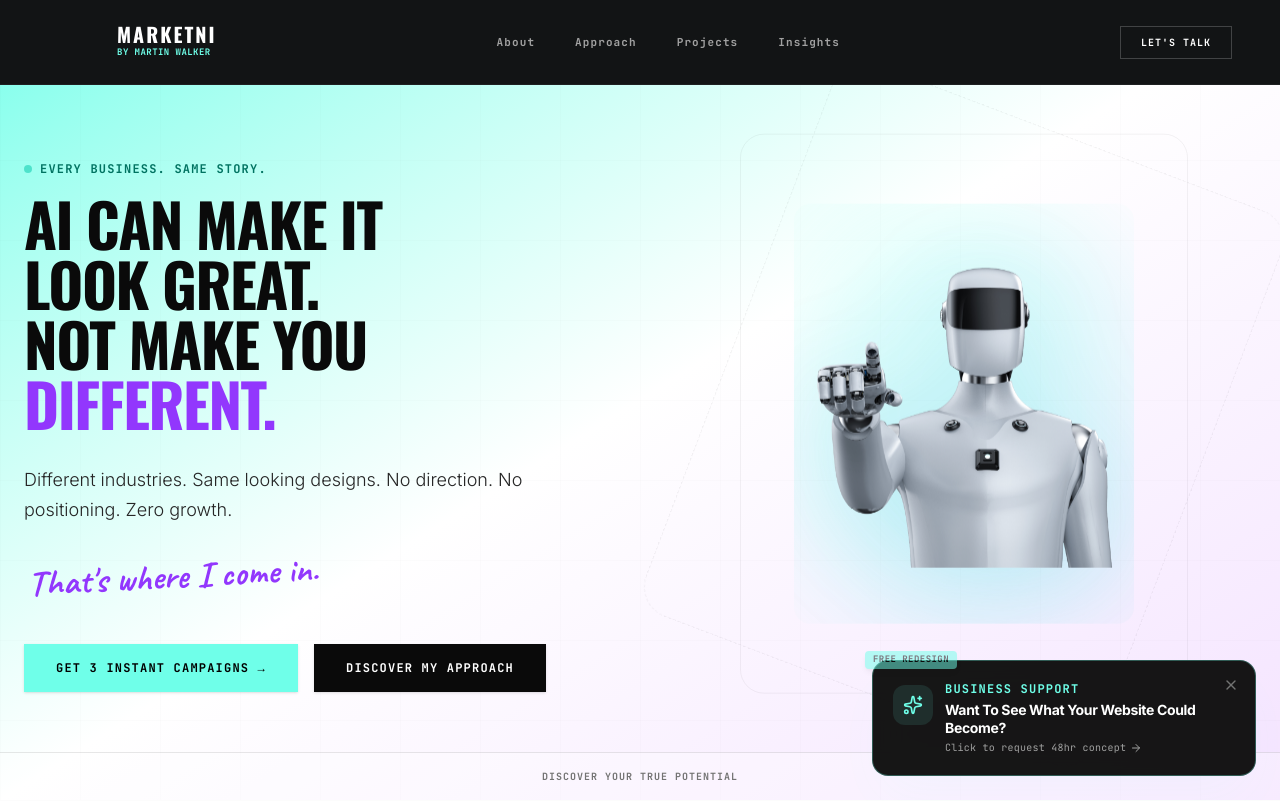
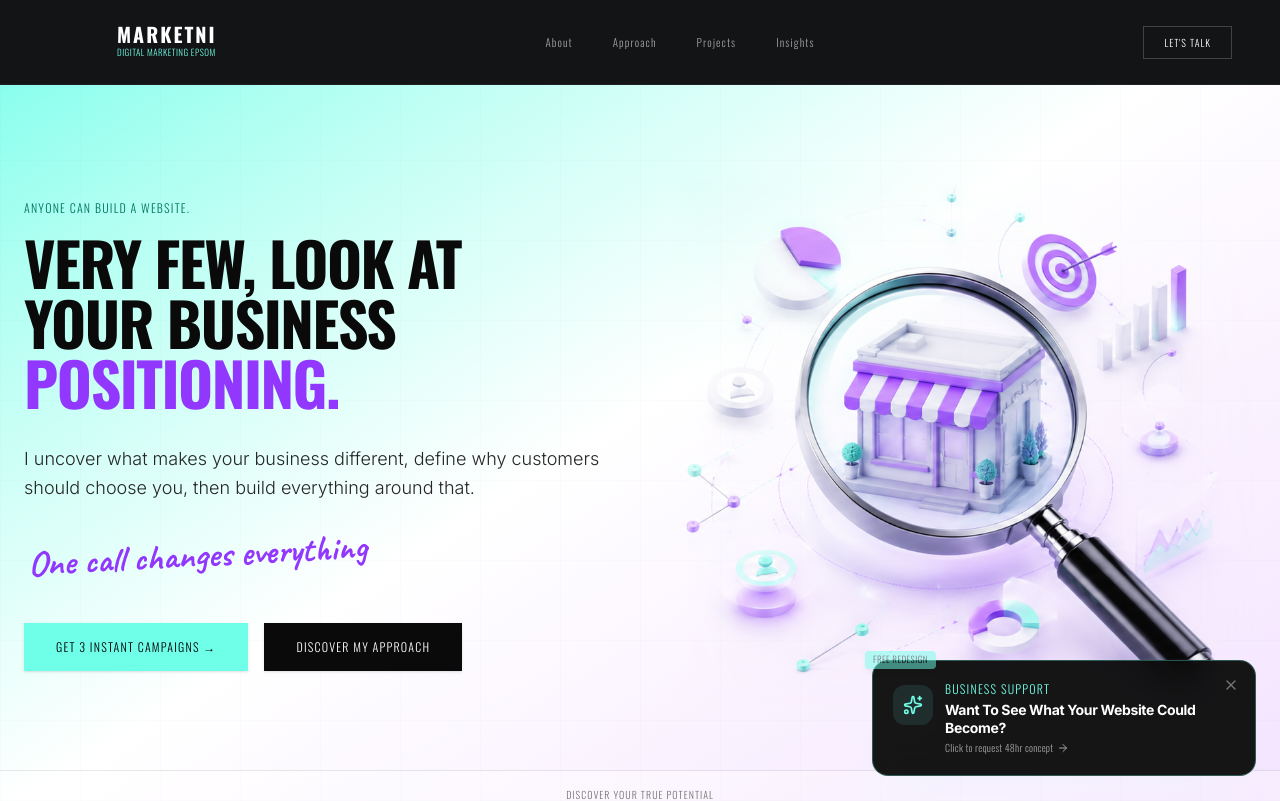
Before and after one commit to Teezi-App/marketni, a React (Vite) app: page / in a window 1280 px wide. Shown: the top 801 px of the page. Built offline with nearby package versions, Linux system fonts and the light colour scheme.

Commit message:
feat: update branding and hero content
Refactor marketing copy for stronger positioning, update page metadata for SEO, and replace hero imagery to better align with the Marketni consultancy brand.

```diff
--- a/index.html
+++ b/index.html
@@ -5,7 +5,7 @@
     <meta name="viewport" content="width=device-width, initial-scale=1.0, viewport-fit=cover" />
     <meta name="theme-color" content="#121415" />
     <meta name="apple-mobile-web-app-status-bar-style" content="black-translucent" />
-    <title>Digital Marketing Epsom | Marketni</title>
+    <title>Marketni | Digital Marketing Consultancy Epsom</title>
     <meta name="description" content="Marketni is Epsom's premier local agency for custom websites, professional app design, and high-ranking SEO. We help small businesses in Epsom and Surrey dominate Google Search and capture high-intent inquiries." />
     <meta name="keywords" content="custom websites, app design, local app company, small business epsom, digital marketing epsom, website design epsom, local seo surrey, epsom website agency" />
     <meta name="robots" content="index, follow" />
@@ -15,14 +15,14 @@
     <!-- Open Graph / Facebook -->
     <meta property="og:type" content="website" />
     <meta property="og:url" content="https://marketni.co" />
-    <meta property="og:title" content="Digital Marketing Epsom | Marketni" />
+    <meta property="og:title" content="Marketni | Digital Marketing Consultancy Epsom" />
     <meta property="og:description" content="Marketni is Epsom's premier local agency for custom websites, professional app design, and high-ranking SEO. We help small businesses in Epsom and Surrey dominate Google Search." />
     <meta property="og:image" content="https://marketni.co/src/assets/images/favicon-marketni.png" />
 
     <!-- Twitter -->
     <meta property="twitter:card" content="summary_large_image" />
     <meta property="twitter:url" content="https://marketni.co" />
-    <meta property="twitter:title" content="Digital Marketing Epsom | Marketni" />
+    <meta property="twitter:title" content="Marketni | Digital Marketing Consultancy Epsom" />
     <meta property="twitter:description" content="Marketni is Epsom's premier local agency for custom websites, professional app design, and high-ranking SEO." />
     <meta property="twitter:image" content="https://marketni.co/src/assets/images/favicon-marketni.png" />
 
--- a/src/components/AboutAndStrategy.tsx
+++ b/src/components/AboutAndStrategy.tsx
@@ -22,8 +22,7 @@ export default function AboutAndStrategy({ onScrollToSection }: AboutAndStrategy
 
           {/* Left Block: Bio and heading */}
           <div className="lg:col-span-5 space-y-6">
-            <div className="inline-flex items-center space-x-2 border border-neutral-300 bg-neutral-100 px-3 py-1 rounded-full">
-              <span className="w-1.5 h-1.5 bg-brand-green rounded-full animate-pulse" />
+            <div className="inline-flex items-center border border-neutral-300 bg-neutral-100 px-3 py-1 rounded-full">
               <span className="font-mono text-[10px] text-neutral-900 uppercase font-black tracking-widest">
                 I'm Martin Walker
               </span>
@@ -68,7 +67,7 @@ export default function AboutAndStrategy({ onScrollToSection }: AboutAndStrategy
                 {/* Minimal Overlay Label */}
                 <div className="absolute bottom-4 left-4 bg-white/90 backdrop-blur-sm px-4 py-2 border border-neutral-200">
                   <span className="font-mono text-[9px] text-neutral-850 font-black tracking-wider block">
-                    MARTIN WALKER &bull; EPSOM
+                    MARKETNI BY MARTIN WALKER
                   </span>
                 </div>
               </div>
@@ -138,7 +137,7 @@ export default function AboutAndStrategy({ onScrollToSection }: AboutAndStrategy
             </div>
 
             <div className="lg:col-span-6 text-neutral-600 font-light text-base md:text-lg leading-relaxed pt-2">
-              Websites, apps and marketing is useless without the right foundation. I start with your business, then build what actually moves the needle. No guess work, just facts.
+              Successful marketing doesn't start with a website. It starts with understanding the business behind it. No guesswork. Just evidence.
             </div>
           </div>
 
--- a/src/components/Hero.tsx
+++ b/src/components/Hero.tsx
@@ -1,7 +1,7 @@
 import { motion } from "motion/react";
 import { Sparkles } from "lucide-react";
 // @ts-ignore
-import aiRobotUrl from "../assets/images/ai-robot.png";
+import heroImageUrl from "../assets/images/marketni-hero-image.png";
 // @ts-ignore
 import marketniLogoUrl from "../assets/images/marketni-logo.gif";
 
@@ -28,7 +28,7 @@ export default function Hero({ onScrollToSection }: HeroProps) {
               MARKETNI
             </span>
             <span className="font-mono text-[9px] text-brand-green tracking-wider mt-0.5 font-bold uppercase">
-              By Martin Walker
+              DIGITAL MARKETING EPSOM
             </span>
           </div>
         </div>
@@ -82,28 +82,26 @@ export default function Hero({ onScrollToSection }: HeroProps) {
 
           <div className="space-y-4">
             <div className="flex items-center space-x-2">
-              <span className="w-2 h-2 bg-cyan-600 rounded-full animate-pulse" />
               <span className="font-mono text-xs text-cyan-800 font-black uppercase tracking-widest block">
-                Every business. Same story.
+                Anyone can build a website.
               </span>
             </div>
 
             <h1 className="text-4xl sm:text-5xl lg:text-5xl xl:text-6xl font-black tracking-tight text-neutral-950 leading-none font-display uppercase">
-              AI CAN MAKE IT <br />
-              LOOK GREAT. <br />
-              NOT MAKE YOU <br />
-              <span className="text-[#9237fd]">DIFFERENT.</span>
+              VERY FEW, LOOK AT <br />
+              YOUR BUSINESS <br />
+              <span className="text-[#9237fd]">POSITIONING.</span>
             </h1>
           </div>
 
           <div className="space-y-6 max-w-xl">
             <p className="text-base md:text-lg text-neutral-800 font-sans font-light leading-relaxed">
-              Different industries. Same looking designs. No direction. No positioning. Zero growth.
+              I uncover what makes your business different, define why customers should choose you, then build everything around that.
             </p>
 
             <div className="pt-2">
               <span className="font-script text-[#9237fd] text-4xl font-bold inline-block transform -rotate-3 select-none pl-1">
-                That's where I come in.
+                One call changes everything
               </span>
             </div>
           </div>
@@ -126,43 +124,21 @@ export default function Hero({ onScrollToSection }: HeroProps) {
 
         </div>
 
-        {/* Right Column: High-Fidelity Floating AI Robot PNG */}
+        {/* Right Column: Hero Image */}
         <div className="lg:col-span-6 flex flex-col items-center justify-center relative w-full">
-
           <motion.div
-            initial={{ opacity: 0, y: 30, scale: 0.95 }}
-            animate={{
-              opacity: 1,
-              y: [0, -15, 0],
-              scale: 1
-            }}
-            transition={{
-              duration: 0.8,
-              y: {
-                repeat: Infinity,
-                duration: 5,
-                ease: "easeInOut"
-              }
-            }}
-            className="w-full max-w-sm md:max-w-md aspect-[4/5] relative flex items-center justify-center py-6"
+            initial={{ opacity: 0, y: 20 }}
+            animate={{ opacity: 1, y: 0 }}
+            transition={{ duration: 0.8 }}
+            className="w-full max-w-lg md:max-w-xl lg:max-w-2xl relative flex items-center justify-center py-6"
           >
-            <div className="relative w-full h-full max-w-[340px] max-h-[420px] overflow-hidden rounded-2xl flex items-center justify-center p-4">
-              {/* Soft ambient radial glow matching the theme */}
-              <div className="absolute inset-0 bg-cyan-300/20 blur-[60px] rounded-full" />
-
-              <img
-                src={aiRobotUrl}
-                alt="AI Robot"
-                className="w-full h-full object-contain relative z-10 filter drop-shadow-[0_20px_50px_rgba(0,180,210,0.15)]"
-                referrerPolicy="no-referrer"
-              />
-            </div>
-
-            {/* Elegant high-tech background framing borders */}
-            <div className="absolute inset-0 border border-neutral-900/5 rounded-3xl -z-10 pointer-events-none" />
-            <div className="absolute -inset-4 border border-dashed border-neutral-900/5 rounded-[2rem] -z-10 pointer-events-none animate-[spin_120s_linear_infinite]" />
+            <img
+              src={heroImageUrl}
+              alt="Marketni Hero"
+              className="w-full h-auto object-contain relative z-10"
+              referrerPolicy="no-referrer"
+            />
           </motion.div>
-
         </div>
 
       </div>
--- a/src/index.css
+++ b/src/index.css
@@ -1,9 +1,9 @@
-@import url('https://fonts.googleapis.com/css2?family=Caveat:wght@400;700&family=Inter:wght@300;400;500;600;700;900&family=JetBrains+Mono:wght@400;700&family=Oswald:wght@500;600;700&display=swap');
+@import url('https://fonts.googleapis.com/css2?family=Caveat:wght@400;700&family=Inter:wght@300;400;500;600;700;900&family=Oswald:wght@300;400;500;600;700&display=swap');
 @import "tailwindcss";
 
 @theme {
   --font-sans: "Inter", ui-sans-serif, system-ui, sans-serif;
-  --font-mono: "JetBrains Mono", ui-monospace, SFMono-Regular, monospace;
+  --font-mono: "Oswald", sans-serif;
   --font-display: "Oswald", sans-serif;
   --font-script: "Caveat", cursive;
 
@@ -21,6 +21,11 @@
   --color-cyan-950: #051a17;
 }
 
+.font-mono {
+  font-family: "Oswald", sans-serif !important;
+  font-weight: 300 !important;
+}
+
 html, body {
   background-color: #121415;
 }
```
Also changed, not shown: src/assets/images/ai-robot.png (deleted), src/assets/images/marketni-hero-image.png (added).
